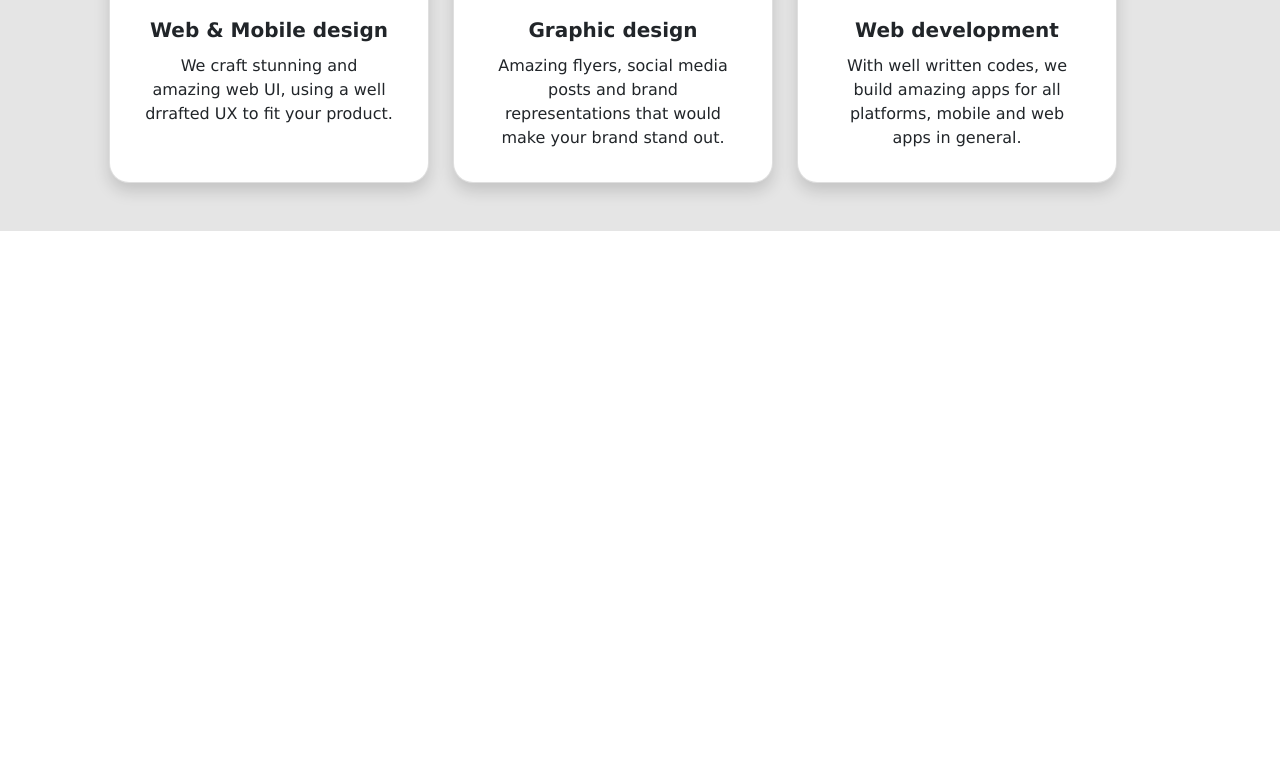
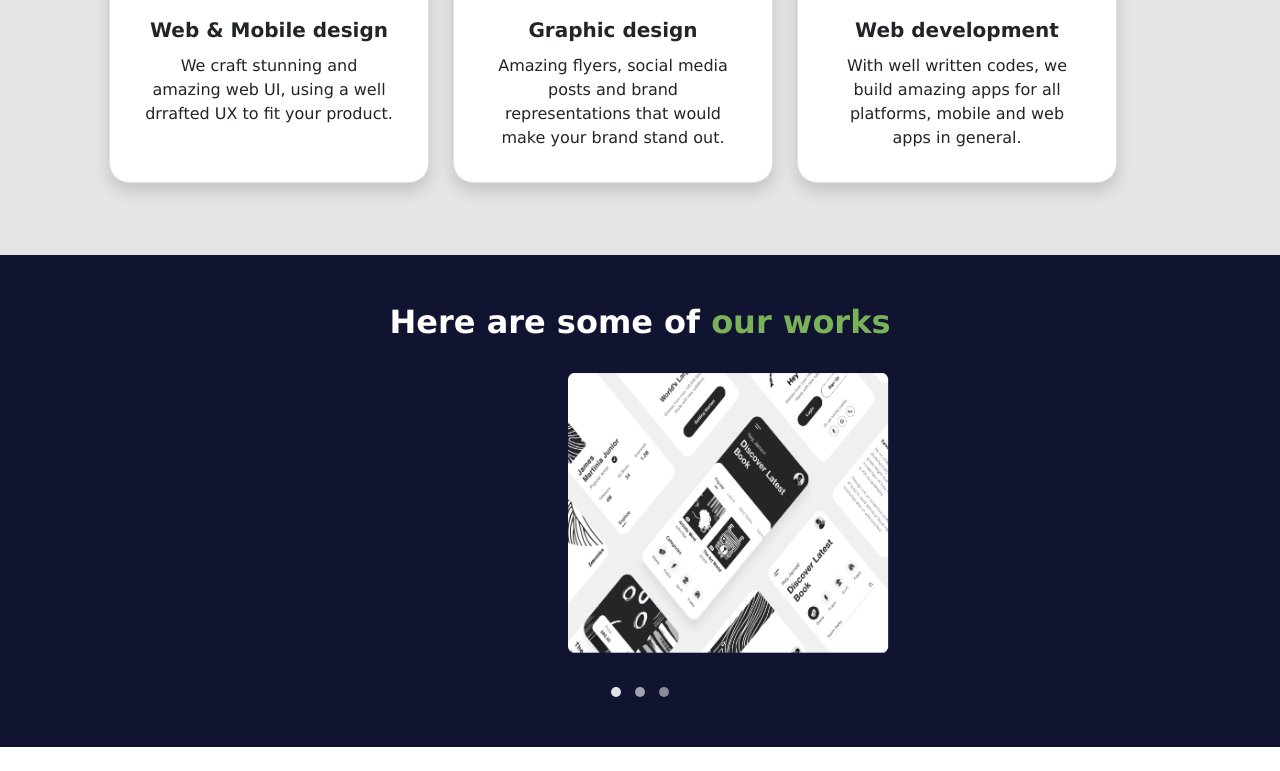
Before and after one commit to SysCall97/creative-agency-client, a React (Create React App) app: page / in a window 1280 px wide. Shown: the part 969-1740 px from the top of the page. Before the commit the page ends 1224 px from the top, so only its background shows below. Built offline with nearby package versions, Linux system fonts and the light colour scheme.

Commit message:
carousel added

```diff
--- a/src/App.css
+++ b/src/App.css
@@ -18,3 +18,17 @@ body{
 .text-highlight{
   font-weight: 800;
 }
+
+.carousel-indicators > li {
+  width: 10px;
+  height: 10px;
+  border-radius: 50%;
+}
+
+.slides{
+  height: 350px;
+}
+
+.carousel-indicators li, .carousel-indicators li.active {
+  margin: 0 7px !important;
+}
--- /dev/null
+++ b/src/components/Home/Carousel/Carousel.js
@@ -0,0 +1,30 @@
+import React from 'react';
+import carousel1 from '../../../images/carousel-1.png';
+import carousel2 from '../../../images/carousel-2.png';
+import carousel3 from '../../../images/carousel-3.png';
+
+
+const Carousel = () => {
+    return (
+        <div id="carouselExampleIndicators" className="carousel slide slides" data-ride="carousel">
+            <ol className="carousel-indicators">
+                <li data-target="#carouselExampleIndicators" data-slide-to="0" className="active"></li>
+                <li data-target="#carouselExampleIndicators" data-slide-to="1"></li>
+                <li data-target="#carouselExampleIndicators" data-slide-to="2"></li>
+            </ol>
+            <div className="carousel-inner d-flex justify-content-center">
+                <div className="carousel-item active">
+                    <img src={carousel1} className="d-block w-25" height="280px" alt="..." />
+                </div>
+                <div className="carousel-item">
+                    <img src={carousel2} className="d-block w-25" height="280px" alt="..." />
+                </div>
+                <div className="carousel-item">
+                    <img src={carousel3} className="d-block w-25" height="280px" alt="..." />
+                </div>
+            </div>
+        </div>
+    );
+};
+
+export default Carousel;
--- a/src/components/Home/Home/Home.js
+++ b/src/components/Home/Home/Home.js
@@ -2,6 +2,7 @@ import React from 'react';
 import Customer from '../Customer/Customer';
 import Header from '../Header/Header';
 import Services from '../Services/Services';
+import WorkDemo from '../WorkDemo/WorkDemo';
 
 const Home = () => {
     document.title = "Home";
@@ -11,6 +12,7 @@ const Home = () => {
             <Header />
             <Customer />
             <Services />
+            <WorkDemo />
         </div>
     );
 };
--- /dev/null
+++ b/src/components/Home/WorkDemo/WorkDemo.js
@@ -0,0 +1,15 @@
+import React from 'react';
+import Carousel from '../Carousel/Carousel';
+
+
+const WorkDemo = () => {
+    return (
+        <div className="mt-4 mb-4 pt-4 pb-4" style={{backgroundColor:"#111430"}}>
+            <h2 className="text-center text-white font-weight-bolder pt-4 pb-4">Here are some of <span style={{color: "#7AB259"}}>our works</span></h2>
+
+            <Carousel />
+        </div>
+    );
+};
+
+export default WorkDemo;
```
